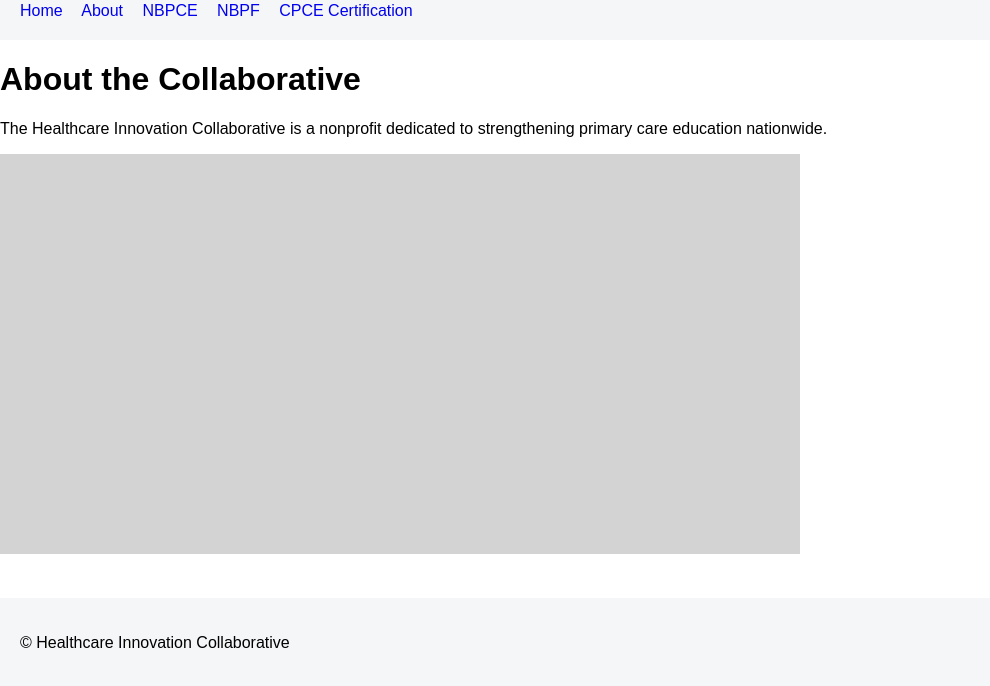
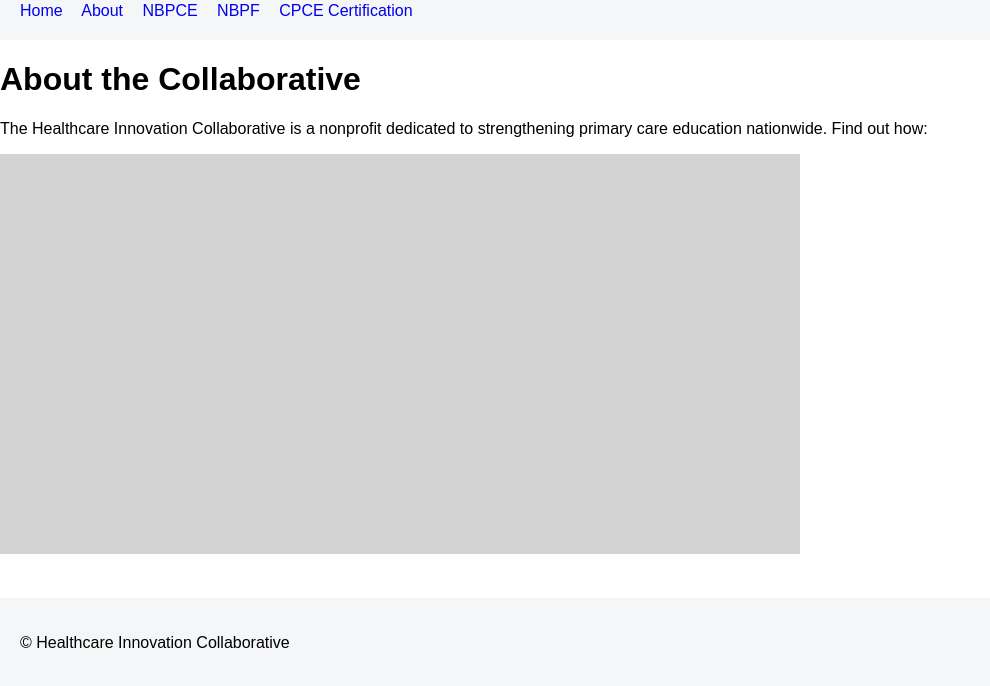
Before and after one commit to bwhite-HIC/testWebsite-001, a plain HTML site: page about.html in a window 1280 px wide. Shown: the part 62-748 px from the top of the page, without its empty margins (0-990 px from the left). Drawn offline with Linux system fonts and the light colour scheme.

Commit message:
Update about.html
testing direct commits to main branch.

```diff
--- a/about.html
+++ b/about.html
@@ -18,7 +18,7 @@
 </header>
 <main>
 <h1>About the Collaborative</h1>
-<p>The Healthcare Innovation Collaborative is a nonprofit dedicated to strengthening primary care education nationwide.</p>
+<p>The Healthcare Innovation Collaborative is a nonprofit dedicated to strengthening primary care education nationwide. Find out how:</p>
 <img src="placeholder-image.jpg" class="hero">
 </main>
 <footer>
```
